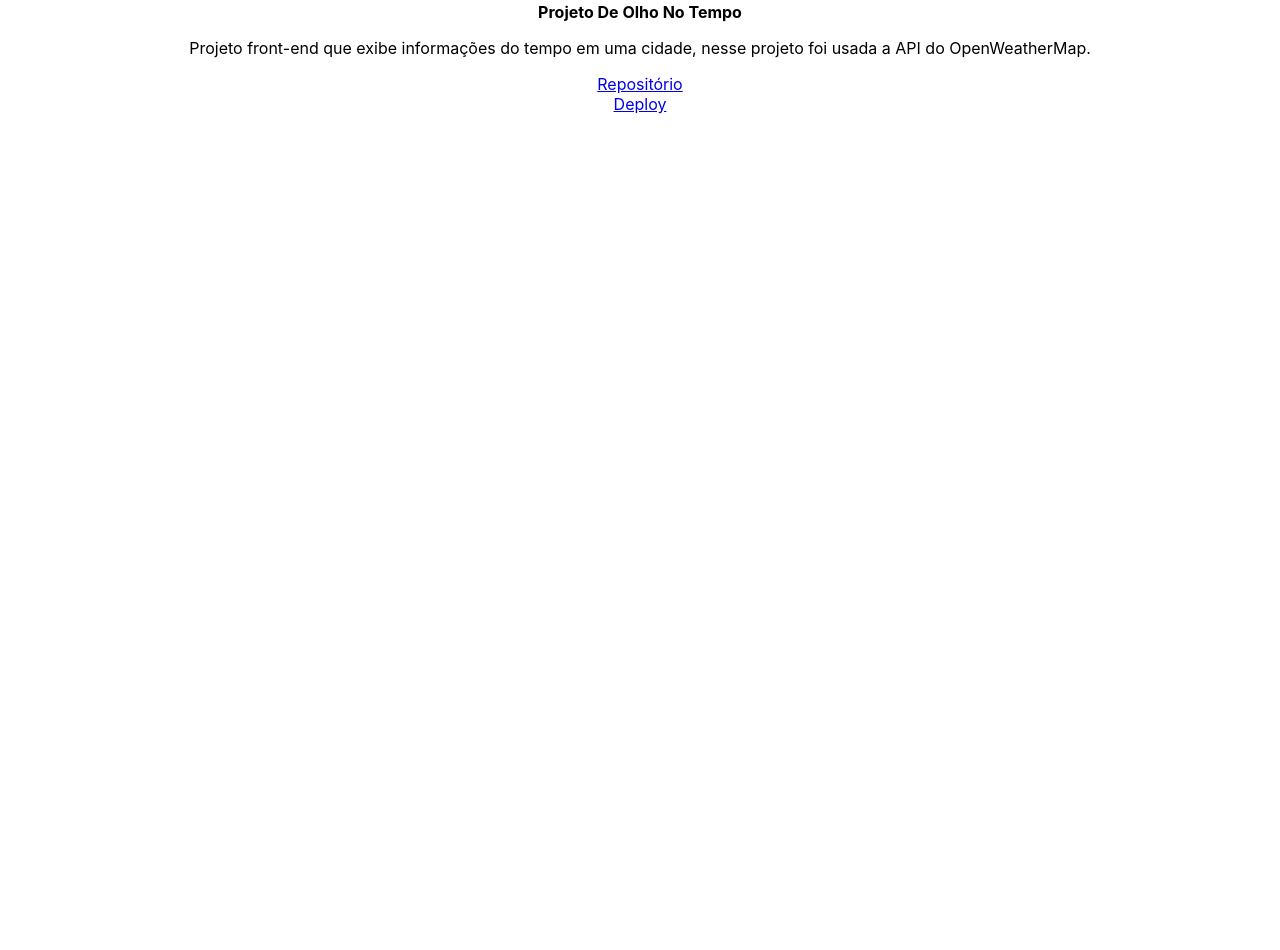
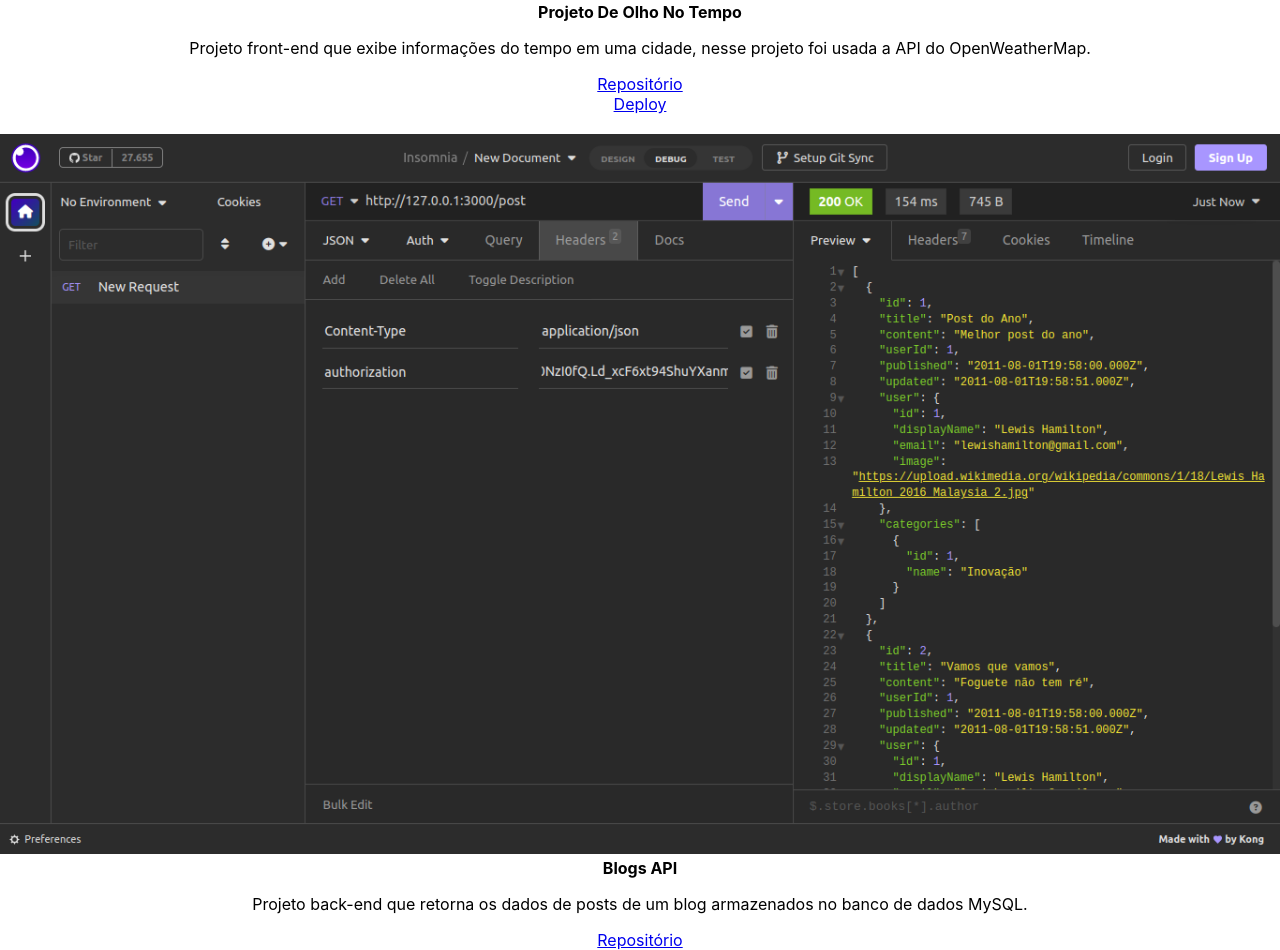
Before and after one commit to rafaelsisoares/portfolio, a React (Create React App) app: page /projects in a window 1280 px wide. Shown: the part 2500-3450 px from the top of the page. Before the commit the page ends 2614 px from the top, so only its background shows below. Built offline with nearby package versions, Linux system fonts and the light colour scheme.

Commit message:
feat : Adição de mais um projeto

```diff
--- a/src/Pages/Projects.jsx
+++ b/src/Pages/Projects.jsx
@@ -41,6 +41,16 @@
         <br />
         <Link to="https://deolhonotempo.bohr.io/">Deploy</Link>
       </div>
+      <br />
+      <div>
+        <img src="images/blogsAPI.png" alt="blogs API" />
+        <strong>Blogs API</strong>
+        <p>
+          Projeto back-end que retorna os dados de posts de um blog armazenados no
+          banco de dados MySQL.
+        </p>
+        <Link to="https://github.com/rafaelsisoares/blogs-api">Repositório</Link>
+      </div>
     </section>
   );
 }
```
Also changed, not shown: public/images/blogsAPI.png (added).
